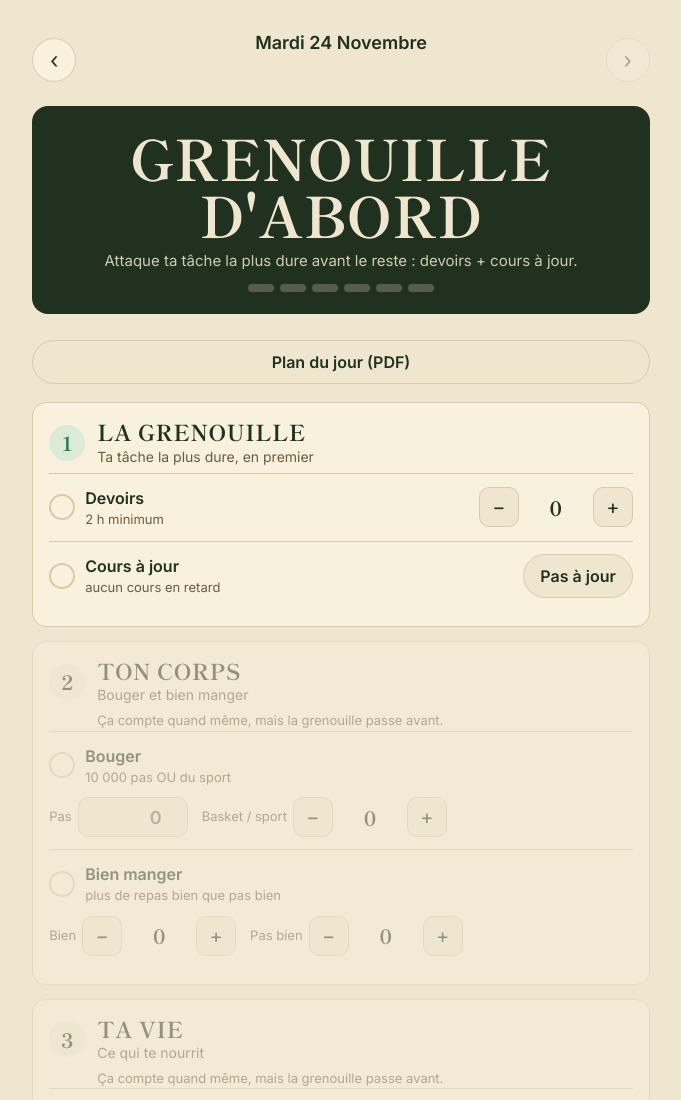
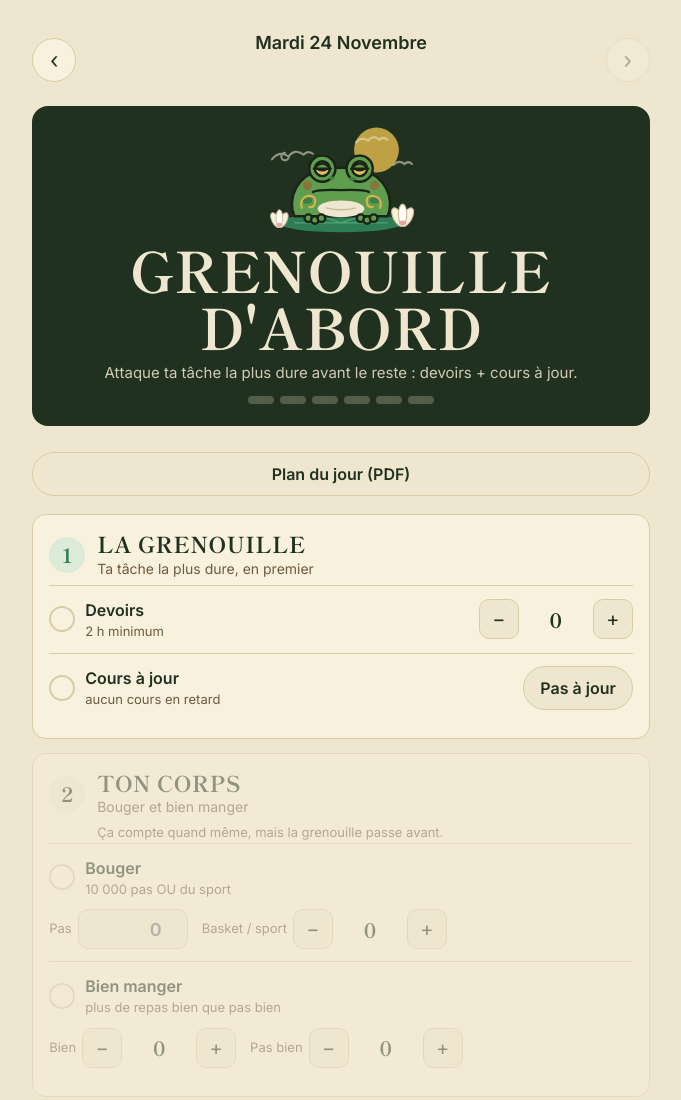
Before and after one commit to theo-dar/grenouille.app, a plain HTML site: page index.html in a window 1280 px wide. Shown: the top 1100 px of the page, without its empty margins (299-980 px from the left). Drawn offline with nearby package versions, Linux system fonts and the light colour scheme.

Commit message:
Add files via upload

```diff
--- a/index.html
+++ b/index.html
@@ -4,6 +4,9 @@
 <meta charset="utf-8">
 <meta name="viewport" content="width=device-width, initial-scale=1">
 <title>Gagne ta journée</title>
+<link rel="icon" type="image/png" href="icon.png">
+<link rel="apple-touch-icon" href="icon.png">
+<meta name="apple-mobile-web-app-title" content="Grenouille">
 <script src="https://cdnjs.cloudflare.com/ajax/libs/jspdf/2.5.1/jspdf.umd.min.js"></script>
 <link rel="preconnect" href="https://fonts.googleapis.com">
 <link href="https://fonts.googleapis.com/css2?family=Shippori+Mincho:wght@700;800&family=Inter:wght@400;500;600&display=swap" rel="stylesheet">
@@ -31,6 +34,7 @@ button:focus-visible,input:focus-visible{outline:2px solid var(--acc);outline-of
 .link{display:block;margin:2px auto 0;border:0;background:none;color:var(--acc);font-size:14px;padding:4px 8px;min-height:32px}
 .board{margin:18px 0 26px;padding:22px 20px;border-radius:16px;background:var(--ink);color:var(--bg);text-align:center}
 .verdict{font:700 clamp(36px,9vw,56px)/1.02 "Shippori Mincho",serif;text-transform:uppercase;letter-spacing:.01em}
+#grenouille_dessin{display:flex;justify-content:center;margin:-6px 0 6px}
 .board.win .verdict{color:var(--acc)}
 .board.frog .verdict{color:var(--frog)}
 .sub{margin-top:8px;font-size:15px;opacity:.85}
@@ -90,7 +94,7 @@ input[type=number]{width:110px;height:40px;border-radius:10px;border:1px solid v
     <div><div id="dlabel" class="dl"></div><button id="today" class="link">Revenir à aujourd'hui</button></div>
     <button id="next" aria-label="Jour suivant">›</button>
   </div>
-  <div id="board" class="board"><div id="verdict" class="verdict">…</div><div id="sub" class="sub"></div><div id="count" class="count"></div></div>
+  <div id="board" class="board"><div id="grenouille_dessin" aria-hidden="true"></div><div id="verdict" class="verdict">…</div><div id="sub" class="sub"></div><div id="count" class="count"></div></div>
   <button id="bouton_plan_du_jour" class="tog" style="width:100%;margin-bottom:18px">Plan du jour (PDF)</button>
   <div id="levels"></div>
   <section class="sec"><h2>Ta semaine</h2><div id="week" class="week"></div><div id="wsum" class="wsum"></div></section>
@@ -160,6 +164,7 @@ function render(){
 
   const board = $('board');
   board.className = 'board' + (won?' win':frog?' frog':'');
+  $('grenouille_dessin').innerHTML = dessin_grenouille(won ? 'victoire' : frog ? 'contente' : 'attend');
   $('verdict').textContent = won ? 'Journée gagnée' : frog ? 'Grenouille mangée' : "Grenouille d'abord";
   $('sub').textContent = won ? 'Grenouille faite + au moins un goal de plus. Continue demain.'
     : frog ? 'Encore un goal du niveau 2 ou 3 pour gagner la journée.'
@@ -312,6 +317,63 @@ async function telecharger_plan_du_jour(){
 }
 $('bouton_plan_du_jour').addEventListener('click', telecharger_plan_du_jour);
 
+/* ---------- 9. LE DESSIN DE LA GRENOUILLE ---------- */
+// Une grenouille originale, style estampe japonaise, aux couleurs de Ba Sing Se.
+// Son humeur change selon la journée :
+// 'attend' = grenouille pas encore mangée, 'contente' = grenouille mangée, 'victoire' = journée gagnée.
+function dessin_grenouille(humeur){
+  const encre = '#1B2418', peau = '#5E9E4E', taches = '#3F7F48', or = '#D9B54A', papier = '#EFE6CF';
+  const contour = `stroke="${encre}" stroke-width="2.6" stroke-linejoin="round" stroke-linecap="round"`;
+
+  const yeux = humeur === 'victoire'
+    ? `<path d="M52 52 Q60 43 68 52" fill="none" ${contour}/><path d="M92 52 Q100 43 108 52" fill="none" ${contour}/>`
+    : `<circle cx="60" cy="50" r="8" fill="#E3C25A" ${contour}/><circle cx="100" cy="50" r="8" fill="#E3C25A" ${contour}/>
+       <ellipse cx="60" cy="51" rx="5" ry="2" fill="${encre}"/><ellipse cx="100" cy="51" rx="5" ry="2" fill="${encre}"/>
+       ${humeur === 'attend'
+         ? `<path d="M51 50 Q60 39 69 50 Z" fill="${peau}" ${contour}/><path d="M91 50 Q100 39 109 50 Z" fill="${peau}" ${contour}/>`
+         : ''}`;
+
+  const bouche = humeur === 'attend'
+    ? `<path d="M50 75 Q56 72 80 73 Q104 72 110 75" fill="none" ${contour}/>`
+    : humeur === 'contente'
+      ? `<path d="M50 71 Q80 85 110 71" fill="none" ${contour}/>`
+      : `<path d="M50 69 Q80 94 110 69 Q80 80 50 69 Z" fill="#C2412D" ${contour}/>`;
+
+  const etincelles = humeur === 'victoire'
+    ? `<path d="M14 14 l3 7 7 3 -7 3 -3 7 -3 -7 -7 -3 7 -3z" fill="${or}"/>
+       <path d="M146 58 l2 5 5 2 -5 2 -2 5 -2 -5 -5 -2 5 -2z" fill="#B5BD3A"/>` : '';
+
+  const fleur = (x, y, t) => `<g transform="translate(${x} ${y}) scale(${t})">
+      <ellipse cx="-5" cy="-6" rx="5" ry="11" transform="rotate(-28 -5 -6)" fill="#F8F1DE" stroke="#C9BC98" stroke-width="1.2"/>
+      <ellipse cx="5" cy="-6" rx="5" ry="11" transform="rotate(28 5 -6)" fill="#F8F1DE" stroke="#C9BC98" stroke-width="1.2"/>
+      <ellipse cx="0" cy="-9" rx="4.5" ry="11" fill="#FFFDF6" stroke="#C9BC98" stroke-width="1.2"/>
+      <ellipse cx="0" cy="0" rx="4" ry="2.5" fill="#E7A6A0"/></g>`;
+
+  return `<svg viewBox="0 0 160 120" width="150" height="112" role="img" aria-label="Grenouille ${humeur}">
+    <circle cx="118" cy="30" r="24" fill="${or}" opacity=".85"/>
+    <g fill="none" stroke="${papier}" stroke-width="2.2" stroke-linecap="round" opacity=".55">
+      <path d="M6 40 q8 -10 18 -3 q6 -9 16 -2 q4 -5 10 -1"/><path d="M24 37 a4 4 0 1 1 -4 -4"/>
+      <path d="M96 22 q6 -7 13 -2 q5 -7 12 -1 q4 -4 9 0"/><path d="M136 46 q6 -6 12 -1 q4 -4 8 0"/>
+    </g>
+    ${etincelles}
+    <ellipse cx="80" cy="108" rx="68" ry="10" fill="#2E7D55"/>
+    <path d="M30 108 H130 M60 101 L80 108 L100 101" fill="none" stroke="#6CC08E" stroke-width="1.4" opacity=".6"/>
+    <path d="M30 101 C22 80 34 58 56 52 C68 48 92 48 104 52 C126 58 138 80 130 101 Z" fill="${peau}" ${contour}/>
+    <circle cx="60" cy="50" r="14" fill="${peau}" ${contour}/><circle cx="100" cy="50" r="14" fill="${peau}" ${contour}/>
+    <ellipse cx="44" cy="84" rx="5" ry="3.5" fill="${taches}"/><ellipse cx="116" cy="84" rx="5" ry="3.5" fill="${taches}"/>
+    <ellipse cx="70" cy="60" rx="3" ry="2" fill="${taches}"/><ellipse cx="92" cy="61" rx="3.5" ry="2" fill="${taches}"/>
+    <path d="M38 92 q-3 -11 8 -13 q8 0 6 8 q-1 5 -6 4" fill="none" stroke="${or}" stroke-width="2.2" stroke-linecap="round"/>
+    <path d="M122 92 q3 -11 -8 -13 q-8 0 -6 8 q1 5 6 4" fill="none" stroke="${or}" stroke-width="2.2" stroke-linecap="round"/>
+    <ellipse cx="80" cy="93" rx="25" ry="9" fill="${papier}"/>
+    <path d="M64 92 Q80 96 96 92" fill="none" stroke="#C9BC98" stroke-width="1.4"/>
+    <circle cx="44" cy="68" r="5" fill="#C2412D" opacity=".45"/><circle cx="116" cy="68" r="5" fill="#C2412D" opacity=".45"/>
+    ${yeux}${bouche}
+    <circle cx="45" cy="103" r="4" fill="${peau}" ${contour}/><circle cx="52" cy="105" r="4" fill="${peau}" ${contour}/><circle cx="59" cy="103" r="4" fill="${peau}" ${contour}/>
+    <circle cx="101" cy="103" r="4" fill="${peau}" ${contour}/><circle cx="108" cy="105" r="4" fill="${peau}" ${contour}/><circle cx="115" cy="103" r="4" fill="${peau}" ${contour}/>
+    ${fleur(146, 108, 1)}${fleur(14, 110, .8)}
+  </svg>`;
+}
+
 render();
 (async ()=>{
   const timer = setTimeout(()=>{ if(mode==='loading'){ mode='slow'; render(); } }, 10000);
```
Also changed, not shown: icon.png (added).
